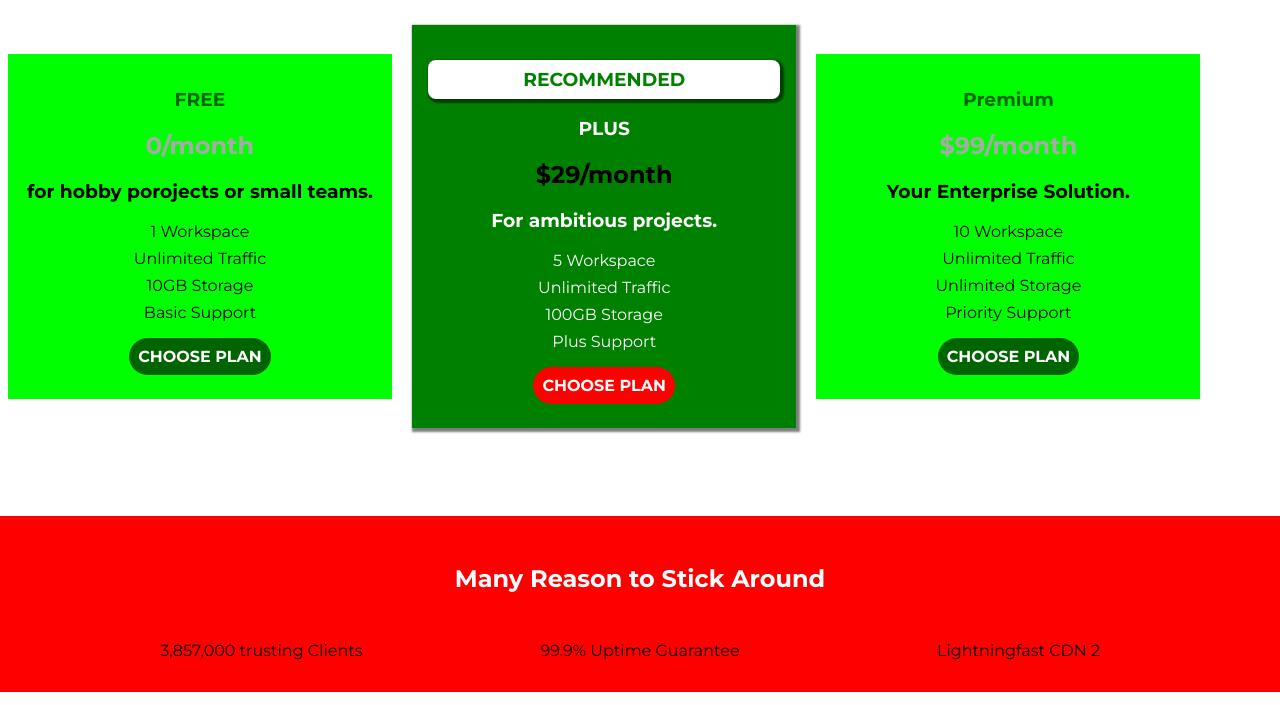
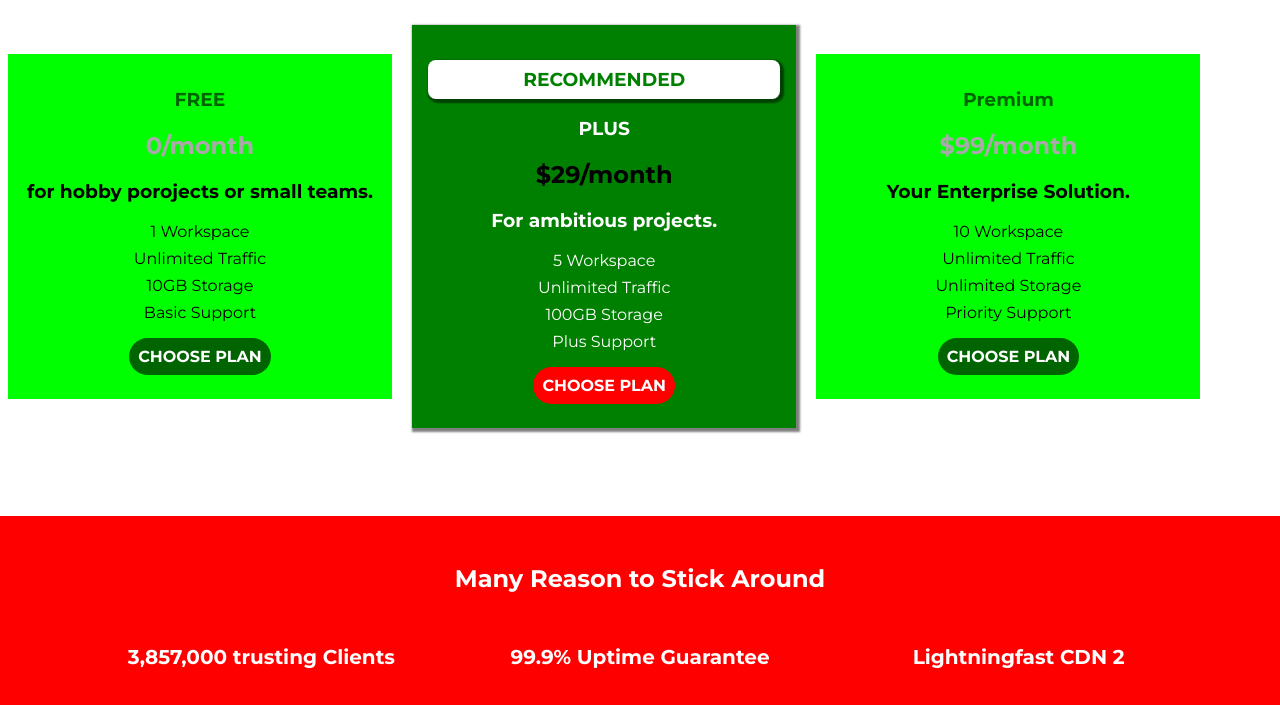
Before and after one commit to homerMR/project01, a plain HTML site: page index.html in a window 1280 px wide. Shown: the part 623-1328 px from the top of the page. Drawn offline with Linux system fonts and the light colour scheme.

Commit message:
.key-feature__description
problem solved. the live server needed to be refreshed. opening my project to a new server, all of the style for .key-feature__description has been applied.

```diff
--- a/index.html
+++ b/index.html
@@ -83,19 +83,19 @@
                     <div>
 
                     </div>
-                    <p class="key-feature__ description">3,857,000 trusting Clients</p>
+                    <p class="key-feature__description">3,857,000 trusting Clients</p>
                 </li>
                 <li class="key-feature">
                     <div>
 
                     </div>
-                    <p class="key-feature__ description">99.9% Uptime Guarantee</p>
+                    <p class="key-feature__description">99.9% Uptime Guarantee</p>
                 </li>
                 <li class="key-feature">
                     <div>
 
                     </div>
-                    <p class="key-feature__ description">Lightningfast CDN  2</p>
+                    <p class="key-feature__description">Lightningfast CDN  2</p>
                 </li>
             </ul>
         </section>
--- a/style.css
+++ b/style.css
@@ -139,13 +139,13 @@ body{
     vertical-align: top;
 }
 
-/* .key-feature__description {
+.key-feature__description {
     text-align: center;
     font-weight: bold;
     font-size: 20px;
     color: white;
-    background-color: blue;
-} */
+
+}
 
 .main-header {
     width: 100%;
```
